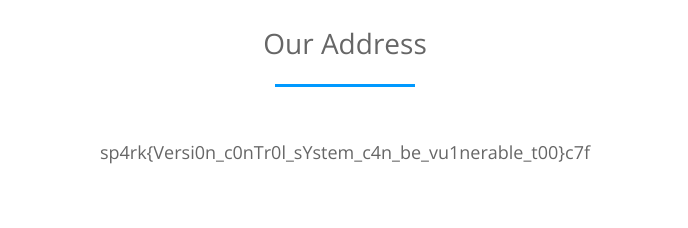
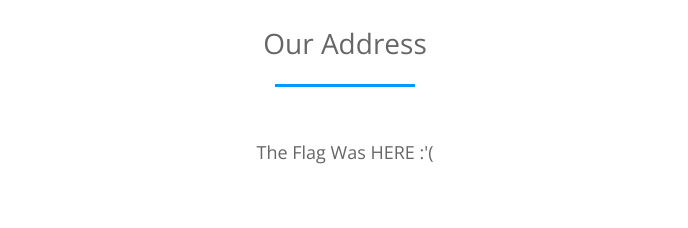
Before and after one commit to CTFauthor/WebTask, a plain HTML site: page contact.html in a window 1280 px wide. Shown: the part 1640-1868 px from the top of the page, without its empty margins (295-983 px from the left). Drawn offline with nearby package versions, Linux system fonts and the light colour scheme; files whose address does not match are found by name.

Commit message:
i delete the flag

```diff
--- a/contact.html
+++ b/contact.html
@@ -96,7 +96,7 @@ https://templatemo.com/tm-549-business-oriented
                 <section class="tm-address-box mx-auto">
                     <h3 class="tm-title-gray mb-4 text-center">Our Address</h3>
                     <hr class="mb-5 tm-hr tm-hr-s mx-auto">
-                    <p class="mb-8 mx-auto text-center tm-address-text">sp4rk{Versi0n_c0nTr0l_sYstem_c4n_be_vu1nerable_t00}c7f</p>
+                    <p class="mb-8 mx-auto text-center tm-address-text">The Flag Was HERE :'( </p>
                     <div class="mapouter mb-60">
                         <div class="gmap_canvas">
                             <iframe width="100%" height="520" id="gmap_canvas"
```
